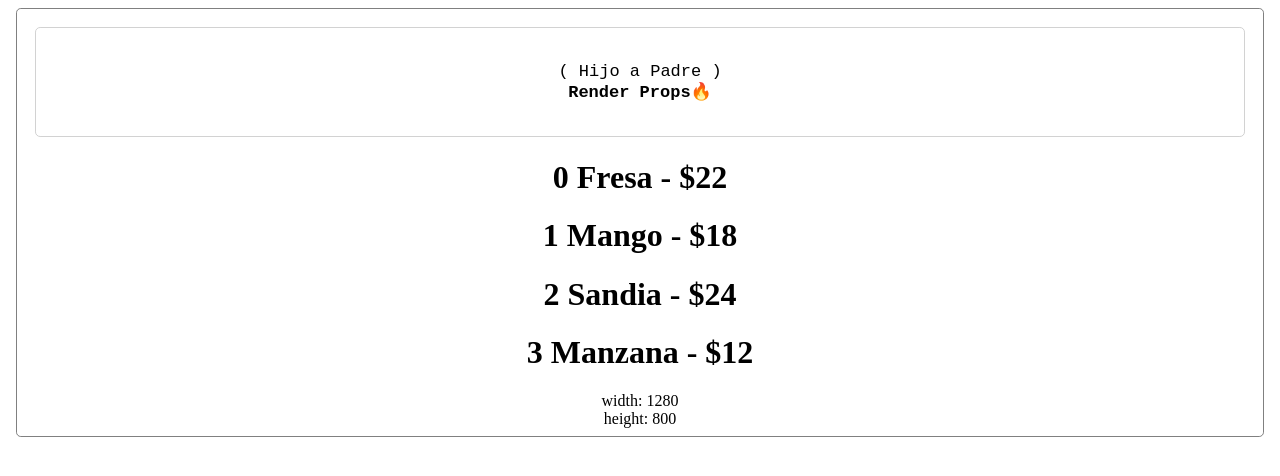
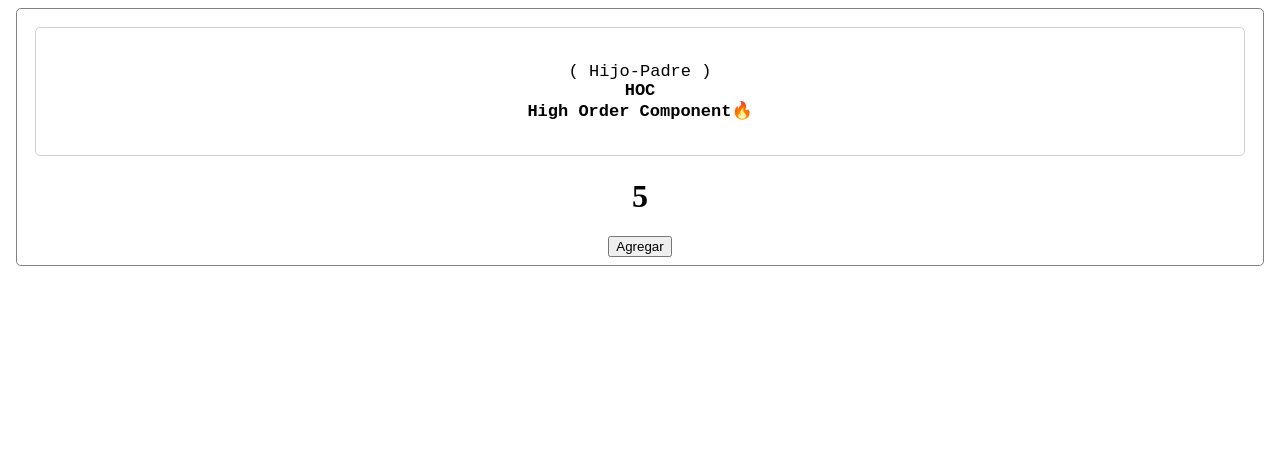
Before and after one commit to JosePabloRomero/fundamentos-react, a React (Create React App) app: page / in a window 1280 px wide. Shown: the top 476 px of the page. Built offline with nearby package versions, Linux system fonts and the light colour scheme.

Commit message:
HOC pattern primer ejemplo

```diff
--- a/src/App.js
+++ b/src/App.js
@@ -12,7 +12,8 @@ import InputSelectOption from './components/InputSelectOption' */
 //import Comunicacion2 from './components/ComunicacionComponentes/Comunicacion2'
 //import ObserverPattern from './components/ComunicacionComponentes/ObserverPattern'
 //import Comunicacion3 from './components/ComunicacionComponentes/Comunicacion3'
-import RenderPattern from './components/ComunicacionComponentes/RenderPattern'
+//import RenderPattern from './components/ComunicacionComponentes/RenderPattern'
+import HocPattern from './components/ComunicacionComponentes/HocPattern'
 const App = () => (
     <div>
         {/* {<InputNoControlado></InputNoControlado>
@@ -27,8 +28,9 @@ const App = () => (
         <Comunicacion2></Comunicacion2>
         <ObserverPattern></ObserverPattern>
         <Comunicacion3></Comunicacion3>
+        <RenderPattern></RenderPattern>
         */}
-        <RenderPattern></RenderPattern>
+        <HocPattern></HocPattern>
     </div>
 )
 export default App
--- /dev/null
+++ b/src/components/ComunicacionComponentes/HocPattern/HocPattern.js
@@ -0,0 +1,87 @@
+import React, { Component } from 'react'
+const Header = () => {
+    const subtitleStyles = {
+        fontWeight: 'bold'
+    }
+
+    const headerStyles = {
+        margin: '0.6em',
+        borderRadius: '0.3em',
+        border: '1px solid #d2d2d2',
+        padding: '2em 0.4em',
+        fontFamily: 'monospace',
+        fontSize: '17px',
+        textAlign: 'center'
+    }
+
+    return (
+        <header style={headerStyles}>
+            <div>
+                ( Hijo-Padre )
+        </div>
+            <div style={subtitleStyles}>
+                <span>
+                    HOC
+          </span>
+                <br />
+                <span>
+                    High Order Component
+          </span>
+                <span role='img' aria-label='flame' >
+                    🔥
+          </span>
+            </div>
+        </header>
+    )
+}
+
+const boxStyles = {
+    padding: '0.5em',
+    margin: ' 0.5em',
+    border: '1px solid gray',
+    borderRadius: '0.3em',
+    textAlign: 'center'
+
+}
+
+const withCounter = (Comp) => {
+    return (config) => class extends Component {
+        state = {
+            num: config.clicks
+        }
+        add = () => {
+            this.setState(state => ({
+                num: state.num + config.sumClicks
+            }))
+        }
+        render() {
+            const { num } = this.state
+            return (
+                <Comp
+                    num={num}
+                    add={this.add}
+                />
+            )
+        }
+    }
+}
+
+class App extends Component {
+    render() {
+        const { num, add } = this.props
+        return (
+            <div style={boxStyles}>
+                <Header />
+                <h1>{num}</h1>
+                <button onClick={add}>
+                    Agregar
+                </button>
+            </div>
+        )
+    }
+}
+
+export default withCounter(App)({
+    clicks: 5,
+    sumClicks: 2
+})
--- /dev/null
+++ b/src/components/ComunicacionComponentes/HocPattern/index.js
@@ -0,0 +1 @@
+export {default} from './HocPattern'
```
